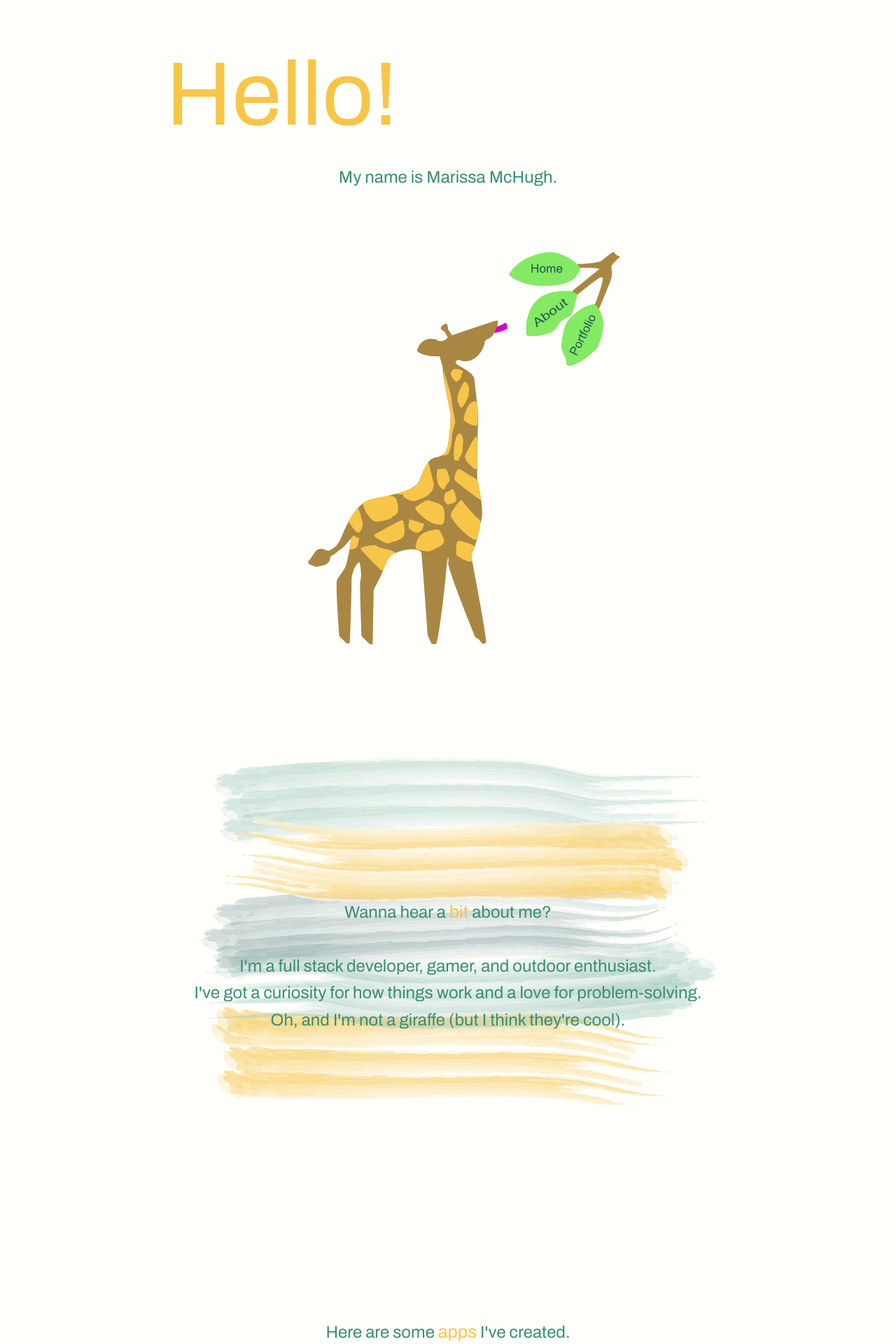
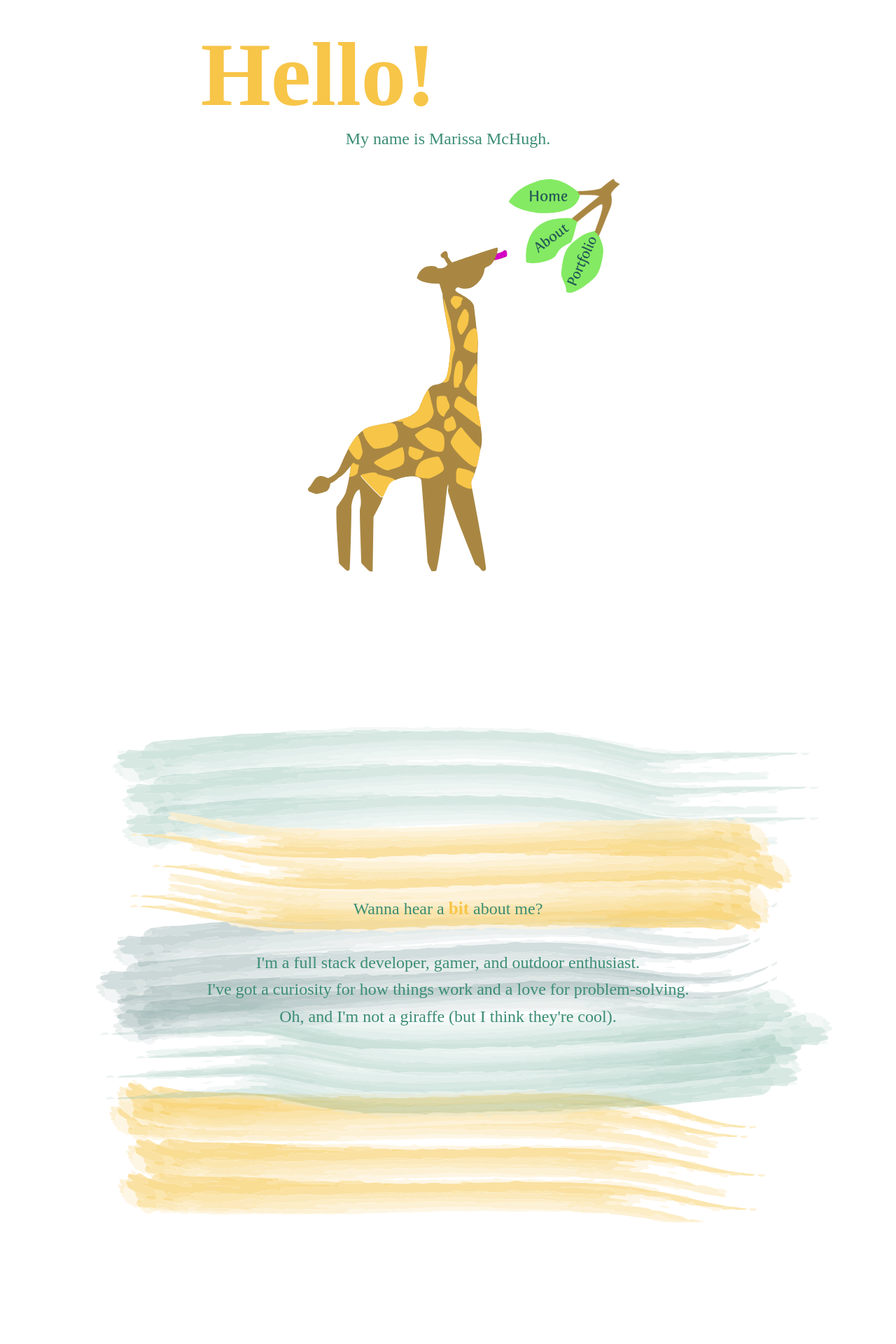
Before and after one commit to Sotom591/sotom591.github.io, a Jekyll site: the page built from index.html, in a window 1280 px wide. Shown: the top 1920 px of the page at 70% size. Built offline with Jekyll 4.4.1, drawn with Linux system fonts in a browser that asks for light colours; some web fonts are replaced.

Commit message:
svg giraffe font update

```diff
--- a/_layouts/default.html
+++ b/_layouts/default.html
@@ -4,7 +4,7 @@
 		<title>{{page.title}}</title>
     <link rel="stylesheet" type="text/css" href="/css/main.css">
 		<link rel="stylesheet" href="https://unpkg.com/flickity@2/dist/flickity.min.css">
-		<link href="https://fonts.googleapis.com/css?family=Archivo" rel="stylesheet">
+		<link href="https://fonts.googleapis.com/css?family=EB+Garamond|Laila|Quicksand" rel="stylesheet">
 		<link rel="stylesheet" href="https://use.fontawesome.com/releases/v5.7.1/css/all.css" integrity="sha384-fnmOCqbTlWIlj8LyTjo7mOUStjsKC4pOpQbqyi7RrhN7udi9RwhKkMHpvLbHG9Sr" crossorigin="anonymous">
 		<!-- conditional analytic tracking-->
 		{% if jekyll.environment == 'production' %}
--- a/css/main.css
+++ b/css/main.css
@@ -1,12 +1,5 @@
 ---
 ---
-
-.container{
-  background-image: url('../assets/images/watercolorslitest.svg');
-  background-repeat: no-repeat;
-  background-attachment: fixed;
-  background-position: center;
-}
 
 @media only screen and (min-width : 320px) and (max-width : 960px) {
 	background-image: url('../assets/images/watercolorslitest.svg');
@@ -16,17 +9,22 @@
 }
 
 html {
-  background-color: #fffffc
+  background-image: url('../assets/images/watercolorslitest.svg');
+  background-repeat: no-repeat;
+  background-attachment: fixed;
+  background-position: center;
 }
+
 body {
     margin: 60px auto;
     width: 70%;
-    font-family: 'Archivo', sans-serif;
-
+    font-family: 'Laila', serif;
 
 }
+
 nav ul, footer ul {
-    font-family: 'Archivo', sans-serif;
+  font-family: 'Laila', serif;
+
     padding: 0px;
     list-style: none;
     font-weight: bold;
@@ -42,9 +40,11 @@
     color: #255957;
 
 }
+
 a:hover {
     color: #3B8D74;
 }
+
 h1 {
     font-size: 3em;
 }
@@ -77,13 +77,15 @@
 .blurb{
   display: grid;
   grid-template-columns: 5% auto 5%;
-  grid-template-rows: 150px 150px;
+  grid-template-rows: 95px 100px;
 }
 
 .greeting{
+  font-weight: bold;
   color: #F7C548;
   font-size: 8.05em;
   justify-self: start;
+  margin-left: 50px;
   align-self: center;
   grid-column-start: 2;
   grid-column-end: 2;
@@ -130,12 +132,13 @@
 .highlights{
   color: #F7C548;
   font-size: 1.05em;
+  font-weight: bold;
 }
 
 .about-me{
   display: grid;
   grid-template-columns: 5% auto 5%;
-  grid-template-rows: 600px
+  grid-template-rows: 100px 700px
 }
 
 .about-p{
@@ -143,12 +146,14 @@
   align-self: start;
   grid-column-start: 2;
   grid-column-end: 2;
+  grid-row-start: 2;
+  grid-row-end: 2
 }
 
 .portfolio{
   display: grid;
   grid-template-columns: 5% auto 5%;
-  grid-template-rows: 120px
+  grid-template-rows: 75px
 }
 
 .portfolio-p{
@@ -325,7 +330,7 @@
 
 .link-list{
   display: grid;
-  grid-template-rows: 150px 50px
+  grid-template-rows: 250px 20px
 }
 
 .site-links {
--- a/index.html
+++ b/index.html
@@ -8,7 +8,7 @@
   <p class="name"> My name is Marissa McHugh. </p><br/>
 </div>
 <div class="svg-cont">
-  <div class="svg">{% include_relative assets/images/giraffe.svg %}</div>
+  <div class="svg">{% include_relative assets/images/giraffef.svg %}</div>
 </div>
 
 <!-- display about and portfolio sections-->
```
Also changed, not shown: assets/images/giraffe.svg (deleted), assets/images/giraffef.svg (added), 2 other files.
